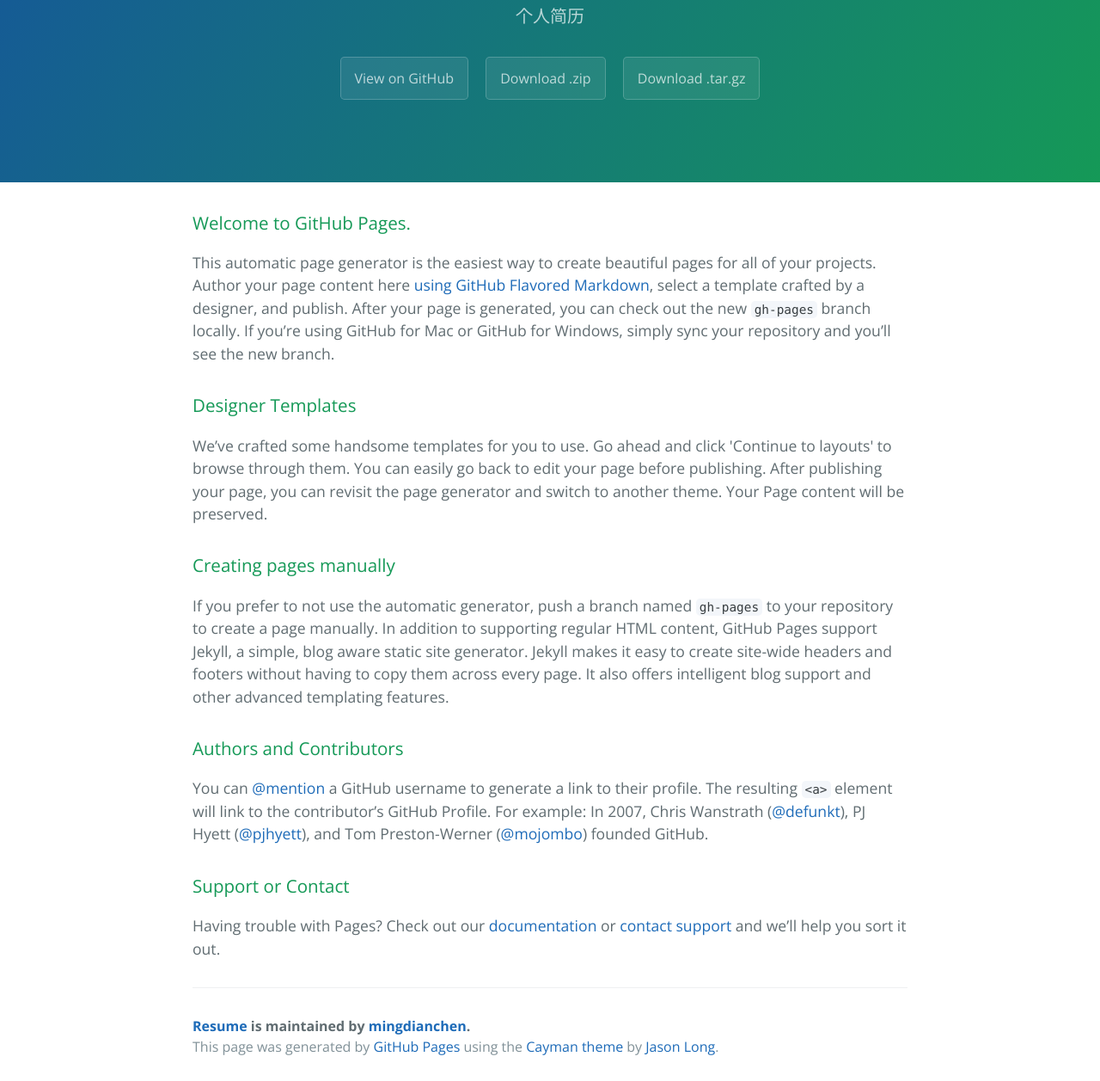
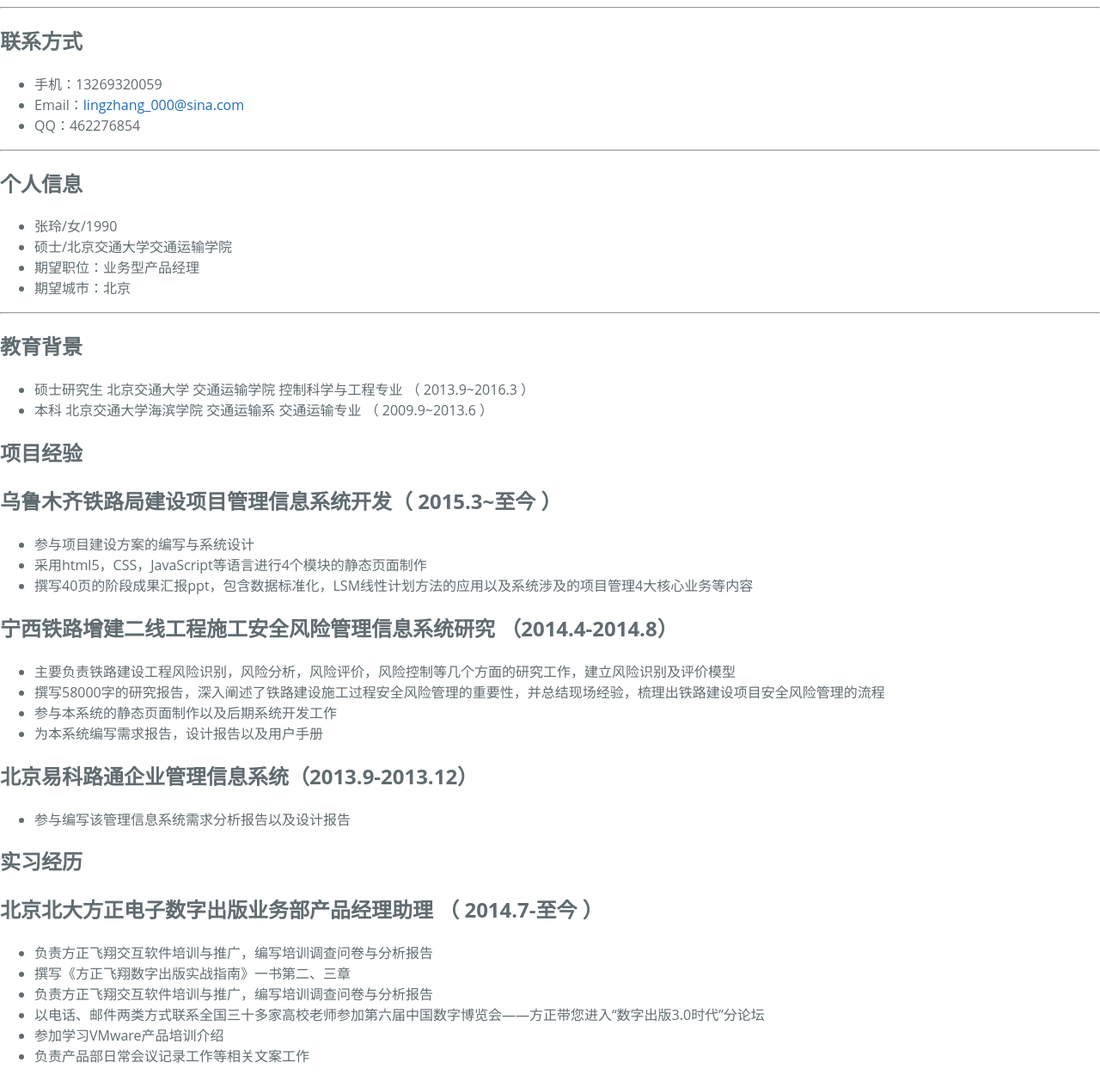
Before and after one commit to mingdianchen/resume, a plain HTML site: page index.html in a window 1280 px wide. Shown: the part 171-1428 px from the top of the page at 86% size. Drawn offline with nearby package versions, Linux system fonts and the light colour scheme; a web font is replaced by a local one.

Commit message:
Update index.html

```diff
--- a/index.html
+++ b/index.html
@@ -1,57 +1,168 @@
 <!DOCTYPE html>
-<html lang="en-us">
+<html>
   <head>
-    <meta charset="UTF-8">
-    <title>Resume by mingdianchen</title>
-    <meta name="viewport" content="width=device-width, initial-scale=1">
-    <link rel="stylesheet" type="text/css" href="stylesheets/normalize.css" media="screen">
-    <link href='http://fonts.googleapis.com/css?family=Open+Sans:400,700' rel='stylesheet' type='text/css'>
+    <meta charset='utf-8'>
+    <meta http-equiv="X-UA-Compatible" content="chrome=1">
+    <link href='https://fonts.googleapis.com/css?family=Chivo:900' rel='stylesheet' type='text/css'>
     <link rel="stylesheet" type="text/css" href="stylesheets/stylesheet.css" media="screen">
-    <link rel="stylesheet" type="text/css" href="stylesheets/github-light.css" media="screen">
+    <link rel="stylesheet" type="text/css" href="stylesheets/github-dark.css" media="screen">
+    <link rel="stylesheet" type="text/css" href="stylesheets/print.css" media="print">
+    <!--[if lt IE 9]>
+    <script src="//html5shiv.googlecode.com/svn/trunk/html5.js"></script>
+    <![endif]-->
+    <title>张玲-北京交通大学硕士 by IsabelZhangling</title>
   </head>
+
   <body>
-    <section class="page-header">
-      <h1 class="project-name">Resume</h1>
-      <h2 class="project-tagline">个人简历</h2>
-      <a href="https://github.com/mingdianchen/resume" class="btn">View on GitHub</a>
-      <a href="https://github.com/mingdianchen/resume/zipball/master" class="btn">Download .zip</a>
-      <a href="https://github.com/mingdianchen/resume/tarball/master" class="btn">Download .tar.gz</a>
-    </section>
+    <div id="container">
+      <div class="inner">
 
-    <section class="main-content">
-      <h3>
-<a id="welcome-to-github-pages" class="anchor" href="#welcome-to-github-pages" aria-hidden="true"><span class="octicon octicon-link"></span></a>Welcome to GitHub Pages.</h3>
+        <header>
+          <h1>张玲-北京交通大学硕士</h1>
+          <h2>个人简历</h2>
+        </header>
 
-<p>This automatic page generator is the easiest way to create beautiful pages for all of your projects. Author your page content here <a href="https://guides.github.com/features/mastering-markdown/">using GitHub Flavored Markdown</a>, select a template crafted by a designer, and publish. After your page is generated, you can check out the new <code>gh-pages</code> branch locally. If you’re using GitHub for Mac or GitHub for Windows, simply sync your repository and you’ll see the new branch.</p>
+        <section id="downloads" class="clearfix">
+          <a href="https://github.com/IsabelZhangling/resume/zipball/master" id="download-zip" class="button"><span>Download .zip</span></a>
+          <a href="https://github.com/IsabelZhangling/resume/tarball/master" id="download-tar-gz" class="button"><span>Download .tar.gz</span></a>
+          <a href="https://github.com/IsabelZhangling/resume" id="view-on-github" class="button"><span>View on GitHub</span></a>
+        </section>
 
-<h3>
-<a id="designer-templates" class="anchor" href="#designer-templates" aria-hidden="true"><span class="octicon octicon-link"></span></a>Designer Templates</h3>
+        <hr>
 
-<p>We’ve crafted some handsome templates for you to use. Go ahead and click 'Continue to layouts' to browse through them. You can easily go back to edit your page before publishing. After publishing your page, you can revisit the page generator and switch to another theme. Your Page content will be preserved.</p>
+        <section id="main_content">
+          <h1>
+<a id="联系方式" class="anchor" href="#%E8%81%94%E7%B3%BB%E6%96%B9%E5%BC%8F" aria-hidden="true"><span class="octicon octicon-link"></span></a>联系方式</h1>
 
-<h3>
-<a id="creating-pages-manually" class="anchor" href="#creating-pages-manually" aria-hidden="true"><span class="octicon octicon-link"></span></a>Creating pages manually</h3>
+<ul>
+<li>手机：13269320059 </li>
+<li>Email：<a href="mailto:lingzhang_000@sina.com">lingzhang_000@sina.com</a> </li>
+<li>QQ：462276854</li>
+</ul>
 
-<p>If you prefer to not use the automatic generator, push a branch named <code>gh-pages</code> to your repository to create a page manually. In addition to supporting regular HTML content, GitHub Pages support Jekyll, a simple, blog aware static site generator. Jekyll makes it easy to create site-wide headers and footers without having to copy them across every page. It also offers intelligent blog support and other advanced templating features.</p>
+<hr>
 
-<h3>
-<a id="authors-and-contributors" class="anchor" href="#authors-and-contributors" aria-hidden="true"><span class="octicon octicon-link"></span></a>Authors and Contributors</h3>
+<h1>
+<a id="个人信息" class="anchor" href="#%E4%B8%AA%E4%BA%BA%E4%BF%A1%E6%81%AF" aria-hidden="true"><span class="octicon octicon-link"></span></a>个人信息</h1>
 
-<p>You can <a href="https://github.com/blog/821" class="user-mention">@mention</a> a GitHub username to generate a link to their profile. The resulting <code>&lt;a&gt;</code> element will link to the contributor’s GitHub Profile. For example: In 2007, Chris Wanstrath (<a href="https://github.com/defunkt" class="user-mention">@defunkt</a>), PJ Hyett (<a href="https://github.com/pjhyett" class="user-mention">@pjhyett</a>), and Tom Preston-Werner (<a href="https://github.com/mojombo" class="user-mention">@mojombo</a>) founded GitHub.</p>
+<ul>
+<li>张玲/女/1990 </li>
+<li>硕士/北京交通大学交通运输学院 </li>
+<li>期望职位：业务型产品经理</li>
+<li>期望城市：北京</li>
+</ul>
 
-<h3>
-<a id="support-or-contact" class="anchor" href="#support-or-contact" aria-hidden="true"><span class="octicon octicon-link"></span></a>Support or Contact</h3>
+<hr>
 
-<p>Having trouble with Pages? Check out our <a href="https://help.github.com/pages">documentation</a> or <a href="https://github.com/contact">contact support</a> and we’ll help you sort it out.</p>
+<h1>
+<a id="教育背景" class="anchor" href="#%E6%95%99%E8%82%B2%E8%83%8C%E6%99%AF" aria-hidden="true"><span class="octicon octicon-link"></span></a>教育背景</h1>
 
-      <footer class="site-footer">
-        <span class="site-footer-owner"><a href="https://github.com/mingdianchen/resume">Resume</a> is maintained by <a href="https://github.com/mingdianchen">mingdianchen</a>.</span>
+<ul>
+<li>硕士研究生 北京交通大学 交通运输学院 控制科学与工程专业 （ 2013.9~2016.3 ）</li>
+<li>本科 北京交通大学海滨学院 交通运输系 交通运输专业 （ 2009.9~2013.6 ）</li>
+</ul>
 
-        <span class="site-footer-credits">This page was generated by <a href="https://pages.github.com">GitHub Pages</a> using the <a href="https://github.com/jasonlong/cayman-theme">Cayman theme</a> by <a href="https://twitter.com/jasonlong">Jason Long</a>.</span>
-      </footer>
+<h1>
+<a id="项目经验" class="anchor" href="#%E9%A1%B9%E7%9B%AE%E7%BB%8F%E9%AA%8C" aria-hidden="true"><span class="octicon octicon-link"></span></a>项目经验</h1>
 
-    </section>
+<h2>
+<a id="乌鲁木齐铁路局建设项目管理信息系统开发-20153至今-" class="anchor" href="#%E4%B9%8C%E9%B2%81%E6%9C%A8%E9%BD%90%E9%93%81%E8%B7%AF%E5%B1%80%E5%BB%BA%E8%AE%BE%E9%A1%B9%E7%9B%AE%E7%AE%A1%E7%90%86%E4%BF%A1%E6%81%AF%E7%B3%BB%E7%BB%9F%E5%BC%80%E5%8F%91-20153%E8%87%B3%E4%BB%8A-" aria-hidden="true"><span class="octicon octicon-link"></span></a>乌鲁木齐铁路局建设项目管理信息系统开发（ 2015.3~至今 ）</h2>
+
+<ul>
+<li>参与项目建设方案的编写与系统设计</li>
+<li>采用html5，CSS，JavaScript等语言进行4个模块的静态页面制作</li>
+<li>撰写40页的阶段成果汇报ppt，包含数据标准化，LSM线性计划方法的应用以及系统涉及的项目管理4大核心业务等内容</li>
+</ul>
+
+<h2>
+<a id="宁西铁路增建二线工程施工安全风险管理信息系统研究-20144-20148" class="anchor" href="#%E5%AE%81%E8%A5%BF%E9%93%81%E8%B7%AF%E5%A2%9E%E5%BB%BA%E4%BA%8C%E7%BA%BF%E5%B7%A5%E7%A8%8B%E6%96%BD%E5%B7%A5%E5%AE%89%E5%85%A8%E9%A3%8E%E9%99%A9%E7%AE%A1%E7%90%86%E4%BF%A1%E6%81%AF%E7%B3%BB%E7%BB%9F%E7%A0%94%E7%A9%B6-20144-20148" aria-hidden="true"><span class="octicon octicon-link"></span></a>宁西铁路增建二线工程施工安全风险管理信息系统研究 （2014.4-2014.8）</h2>
+
+<ul>
+<li>主要负责铁路建设工程风险识别，风险分析，风险评价，风险控制等几个方面的研究工作，建立风险识别及评价模型</li>
+<li>撰写58000字的研究报告，深入阐述了铁路建设施工过程安全风险管理的重要性，并总结现场经验，梳理出铁路建设项目安全风险管理的流程</li>
+<li>参与本系统的静态页面制作以及后期系统开发工作</li>
+<li>为本系统编写需求报告，设计报告以及用户手册</li>
+</ul>
+
+<h2>
+<a id="北京易科路通企业管理信息系统20139-201312" class="anchor" href="#%E5%8C%97%E4%BA%AC%E6%98%93%E7%A7%91%E8%B7%AF%E9%80%9A%E4%BC%81%E4%B8%9A%E7%AE%A1%E7%90%86%E4%BF%A1%E6%81%AF%E7%B3%BB%E7%BB%9F20139-201312" aria-hidden="true"><span class="octicon octicon-link"></span></a>北京易科路通企业管理信息系统（2013.9-2013.12）</h2>
+
+<ul>
+<li>参与编写该管理信息系统需求分析报告以及设计报告</li>
+</ul>
+
+<h1>
+<a id="实习经历" class="anchor" href="#%E5%AE%9E%E4%B9%A0%E7%BB%8F%E5%8E%86" aria-hidden="true"><span class="octicon octicon-link"></span></a>实习经历</h1>
+
+<h2>
+<a id="北京北大方正电子数字出版业务部产品经理助理--20147-至今-" class="anchor" href="#%E5%8C%97%E4%BA%AC%E5%8C%97%E5%A4%A7%E6%96%B9%E6%AD%A3%E7%94%B5%E5%AD%90%E6%95%B0%E5%AD%97%E5%87%BA%E7%89%88%E4%B8%9A%E5%8A%A1%E9%83%A8%E4%BA%A7%E5%93%81%E7%BB%8F%E7%90%86%E5%8A%A9%E7%90%86--20147-%E8%87%B3%E4%BB%8A-" aria-hidden="true"><span class="octicon octicon-link"></span></a>北京北大方正电子数字出版业务部产品经理助理 （ 2014.7-至今 ）</h2>
+
+<ul>
+<li>负责方正飞翔交互软件培训与推广，编写培训调查问卷与分析报告</li>
+<li>撰写《方正飞翔数字出版实战指南》一书第二、三章</li>
+<li>负责方正飞翔交互软件培训与推广，编写培训调查问卷与分析报告</li>
+<li>以电话、邮件两类方式联系全国三十多家高校老师参加第六届中国数字博览会——方正带您进入“数字出版3.0时代”分论坛</li>
+<li>参加学习VMware产品培训介绍</li>
+<li>负责产品部日常会议记录工作等相关文案工作</li>
+</ul>
+
+<h1>
+<a id="学术成果" class="anchor" href="#%E5%AD%A6%E6%9C%AF%E6%88%90%E6%9E%9C" aria-hidden="true"><span class="octicon octicon-link"></span></a>学术成果</h1>
+
+<ul>
+<li>Engineering Research with Application of System Dynamics Model of Risk Identification in Railway Construction Project（EI检索）</li>
+<li>铁路建设工程进度计划优化模型研究（A类期刊（在审））</li>
+</ul>
+
+<h1>
+<a id="学生工作" class="anchor" href="#%E5%AD%A6%E7%94%9F%E5%B7%A5%E4%BD%9C" aria-hidden="true"><span class="octicon octicon-link"></span></a>学生工作</h1>
+
+<ul>
+<li>志愿者部-青红兰打工子弟小学志愿者（2013.9~2015.3）</li>
+<li>校教务处助管（2013.9~2015.3）</li>
+<li>班级生活委员（2013.9~2015.3）</li>
+<li>校学生会宣传部部长（2009.9~2013.6）</li>
+<li>班级生活委员（2009.9~2013.6）</li>
+</ul>
+
+<h1>
+<a id="英语及it技能" class="anchor" href="#%E8%8B%B1%E8%AF%AD%E5%8F%8Ait%E6%8A%80%E8%83%BD" aria-hidden="true"><span class="octicon octicon-link"></span></a>英语及IT技能</h1>
+
+<ul>
+<li>CET-6</li>
+<li>熟练掌握html5，CSS等编程语言</li>
+<li>熟练掌握Photoshop等软件制作汇报PPT</li>
+<li>熟练应用Word、Excel等office办公软件做统计、分析报告</li>
+<li>了解相关系统开发环境</li>
+</ul>
+
+<h1>
+<a id="所获奖励" class="anchor" href="#%E6%89%80%E8%8E%B7%E5%A5%96%E5%8A%B1" aria-hidden="true"><span class="octicon octicon-link"></span></a>所获奖励</h1>
+
+<ul>
+<li>校级研究生奖学金（2013.9~2015.3）</li>
+<li>国家奖学金一次（2009.9~2013.6）</li>
+<li>河北省优秀毕业生（2009.9~2013.6）</li>
+<li>校级优秀团员（2009.9~2013.6）</li>
+<li>三好学生三次（2009.9~2013.6）</li>
+<li>学习标兵两次（2009.9~2013.6）</li>
+</ul>
+
+<hr>
+
+<h1>
+<a id="致谢" class="anchor" href="#%E8%87%B4%E8%B0%A2" aria-hidden="true"><span class="octicon octicon-link"></span></a>致谢</h1>
+
+<p>感谢您花时间阅读我的简历，期待能有机会和您共事。</p>
+        </section>
+
+        <footer>
+          张玲-北京交通大学硕士 is maintained by <a href="https://github.com/IsabelZhangling">IsabelZhangling</a><br>
+          This page was generated by <a href="https://pages.github.com">GitHub Pages</a>. Tactile theme by <a href="https://twitter.com/jasonlong">Jason Long</a>.
+        </footer>
 
 
+      </div>
+    </div>
   </body>
 </html>
```
